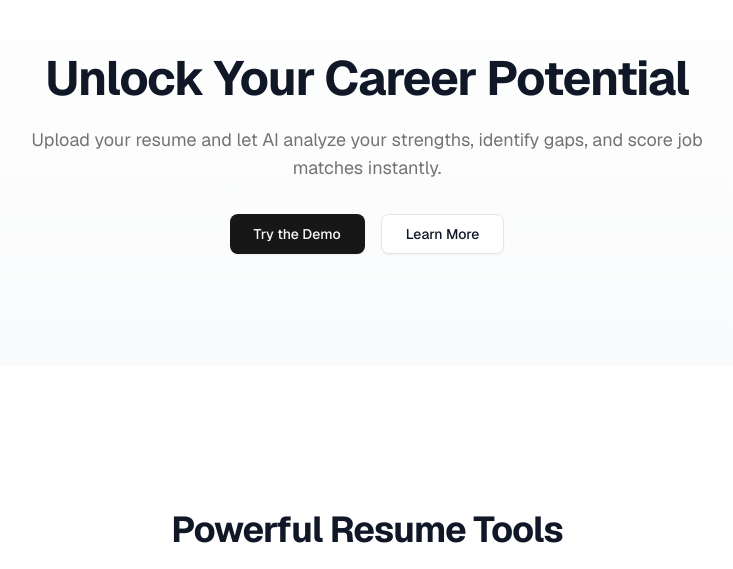
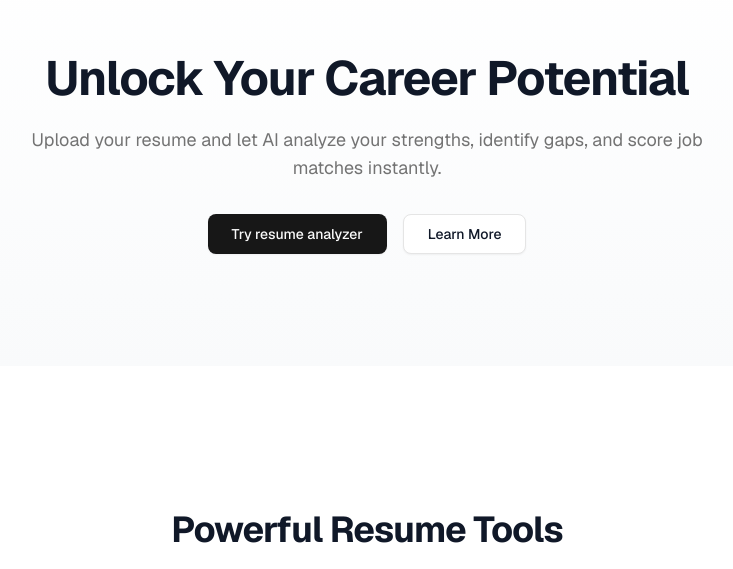
Before and after one commit to aoddy10/ai-resume-analyzer, a Next.js app in the folder frontend/: page / in a window 1280 px wide. Shown: the part 222-791 px from the top of the page, without its empty margins (273-1006 px from the left). Built offline with nearby package versions, Linux system fonts and the light colour scheme.

Commit message:
chor: Change try demo button to be try analyzer button.

```diff
--- a/frontend/src/components/Hero.tsx
+++ b/frontend/src/components/Hero.tsx
@@ -16,7 +16,7 @@ export default function Hero() {
                 </p>
                 <div className="mt-8 flex justify-center gap-4 flex-wrap">
                     <Link href="/analyzer">
-                        <Button size="lg">Try the Demo</Button>
+                        <Button size="lg">Try resume analyzer</Button>
                     </Link>
                     <Button variant="outline" size="lg">
                         Learn More
--- a/frontend/src/components/ResumeUpload.tsx
+++ b/frontend/src/components/ResumeUpload.tsx
@@ -17,7 +17,7 @@ import {
     CardContent,
     CardDescription,
 } from "@/components/ui/card";
-import { AlertTriangle, InfoIcon } from "lucide-react";
+import { AlertTriangle } from "lucide-react";
 
 type FeedbackDataProps = {
     filename: string;
```
